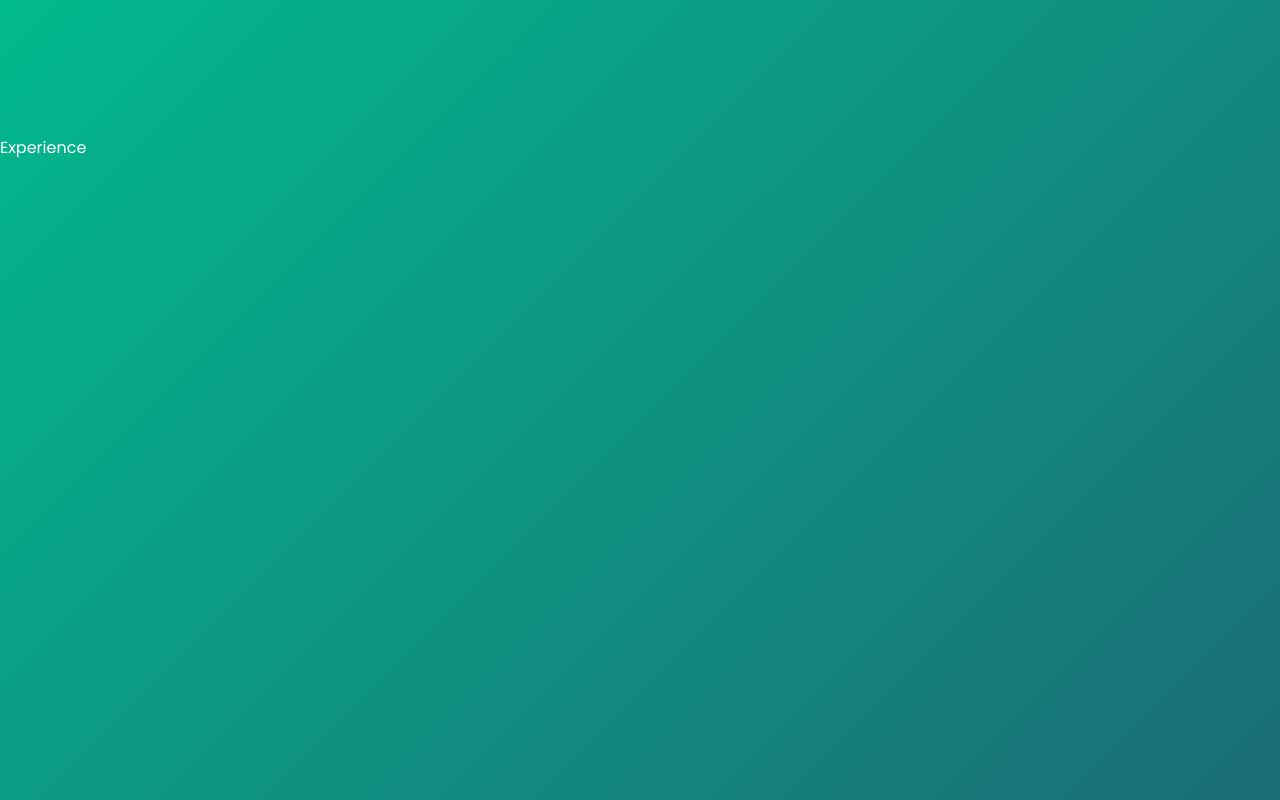
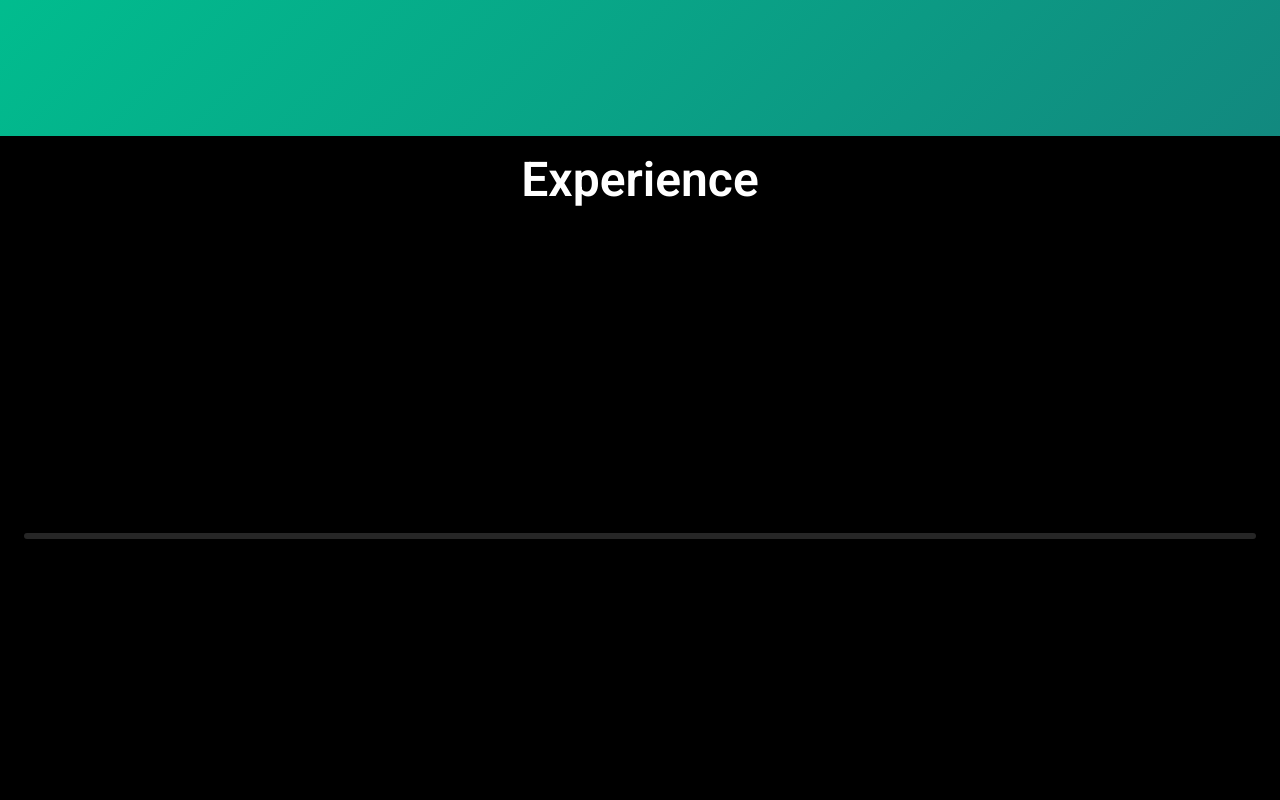
Before and after one commit to gagangupta5/My_Portfolio, a React (Vite) app: page / in a window 1280 px wide. Shown: the part 4120-4920 px from the top of the page. Built offline with nearby package versions, Linux system fonts and the light colour scheme.

Commit message:
Added Experience  Section

```diff
--- a/src/sections/Experience.jsx
+++ b/src/sections/Experience.jsx
@@ -1,11 +1,153 @@
-import React from 'react'
+import { motion, useScroll, useTransform } from "framer-motion";
+import { useEffect, useState, useRef, useMemo } from "react";
 
-const Experience = () => {
-  return (
-    <div className='w-full h-screen'>
-      Experience
+const experiences = [
+  {
+    role : "Cyber Security Intern",
+    company : "Elevate Labs",
+    duration : "26 May 2025 - 28 June 2025",
+    description : "Completed hands-on learning across multiple Cybsersecurity tasks and domains"
+  }
+];
+
+function ExperienceItem({exp, idx, start, end , scrollYProgress, layout}){
+  const scale = useTransform(scrollYProgress, [start, end], [0, 1]);
+  const opacity = useTransform(scrollYProgress, [start, end], [0, 1]);
+  const y = useTransform(scrollYProgress, [start, end], [idx%2===0 ? 30 : -30, 0]);
+  const x = useTransform(scrollYProgress, [start, end], [-24, 0]);
+
+  if(layout === "desktop"){
+    return(
+      <div className="relative flex flex-1 justify-center items-center min-w-0">
+        <motion.div className="z-10 w-7 h-7 rounded-full bg-white shadow-[0_0_0_8px_rgba(255,255,255,0.1)]"
+        style={{scale, opacity}}
+        >
+        </motion.div>
+        <motion.div className={`absolute ${idx%2===0 ? "-top-8" : "-bottom-8"} w-0.75 bg-white/40`}
+        style={{height: 40, opacity}}
+        >
+        </motion.div>
+        <motion.article className={`absolute ${idx%2===0 ? "bottom-12" : "top-12"}
+        bg-gray-900/80 backdrop-blur border border-gray-700/70 rounded-xl p-7 w-[320px] shadow-lg`}
+        style={{opacity, y, maxWidth: "90vw"}}
+        transition={{duration: 0.4, delay: idx*0.15}}
+        >
+          <h3 className="text-xl font-semibold">
+            {exp.role}
+          </h3>
+          <p className="text-md text-gray-400 mb-3">
+            {exp.company}
+          </p>
+          <p className="text-md text-gray-300 wrap-break-words">
+            {exp.description}
+          </p>
+        </motion.article>
+      </div>
+    )
+  }
+  return(
+    <div className="relative flex items-start">
+      <motion.div className="absolute -left-3.5 top-3 z-10 w-7 h-7 rounded-full bg-white shadow-[0_0_0_8px_rgba(255,255,255,0.1)]"
+      style={{scale, opacity}}
+      >
+      </motion.div>
+      <motion.article className="bg-gray-900/80 backdrop-blur border border-gray-700/70 rounded-xl p-5 w-[90vw] max-w-sm ml-6 shadow-lg"
+      style={{opacity, x}}
+      transition={{duration: 0.4, delay: idx*0.15}}
+      >
+        <h3 className="text-lg font-semibold wrap-break-words">
+          {exp.role}
+        </h3>
+        <p className="text-sm text-gray-400 wrap-break-words">
+          {exp.company} | {exp.duration}
+        </p>
+        <p className="text-sm text-gray-300 wrap-break-words">
+          {exp.description}
+        </p>
+      </motion.article>
     </div>
   )
 }
 
-export default Experience
+export default function Experience () {
+  const sceneRef = useRef(null);
+  const [isMobile, setIsMobile] = useState(false);
+
+  useEffect(() =>{
+    const checkMobile = () => setIsMobile(window.innerWidth < 768);
+    checkMobile();
+    window.addEventListener("resize", checkMobile);
+    return () => window.removeEventListener("resize", checkMobile);
+  },[]);
+
+  const SCENE_HEIGHT_VH = isMobile ? 160*experiences.length : 120*experiences.length;
+
+  const {scrollYProgress} = useScroll({
+    target: sceneRef,
+    offset: ["start start", "end end"]
+  })
+
+  const thresholds = useMemo(() => experiences.map((_, i) => (i+1)/experiences.length),[]);
+
+  const lineSize = useTransform(scrollYProgress, (v) => `${v*100}%`);
+
+  return (
+    <section id="experience" className="relative bg-black text-white">
+      <div ref={sceneRef}
+      style={{height: `${SCENE_HEIGHT_VH}vh`, minHeight: "120vh"}}
+      >
+        <div className="sticky top-0 h-screen flex flex-col">
+          <h2 className="text-4xl sm:text-5xl font-semibold mt-5 text-center">
+            Experience
+          </h2>
+          <div className="flex flex-1 items-center justify-center px-6 pb-10">
+            {!isMobile && (
+              <div className="relative w-full max-w-7xl">
+                <div className="relative h-1.5 bg-white/15 rounded">
+                  <motion.div className="absolute left-0 top-0 h-1.5 bg-white rounded origin-left"
+                  style={{width: lineSize}}
+                  ></motion.div>
+                </div>
+                <div className="relative flex justify-between mt-0">
+                  {experiences.map((exp, idx) => (
+                    <ExperienceItem
+                    key={idx}
+                    exp={exp}
+                    idx={idx}
+                    start={idx === 0 ? 0 : thresholds[idx-1]}
+                    end={thresholds[idx]}
+                    scrollYProgress={scrollYProgress}
+                    layout="desktop"
+                    />
+                  ))}
+                </div>
+              </div>
+            )}
+            {isMobile && (
+              <div className="relative w-full max-w-md">
+                <div className="absolute left-0 top-0 bottom-0 w-1.5 bg-white/15 rounded">
+                  <motion.div className="absolute top-0 left-0 w-1.5 bg-white rounded origin-top"
+                  style={{height: lineSize}}
+                  ></motion.div>
+                </div>
+                <div className="relative flex flex-col gap-10 ml-10 mt-6 pb-28">
+                  {experiences.map((exp, idx) => (
+                    <ExperienceItem
+                    key={idx}
+                    exp={exp}
+                    idx={idx}
+                    start={idx === 0 ? 0 : thresholds[idx-1]}
+                    end={thresholds[idx]}
+                    scrollYProgress={scrollYProgress}
+                    layout="mobile"
+                    />
+                  ))}
+                </div>
+              </div>
+            )}
+          </div>
+        </div>
+      </div>
+    </section>
+  )
+}
```
